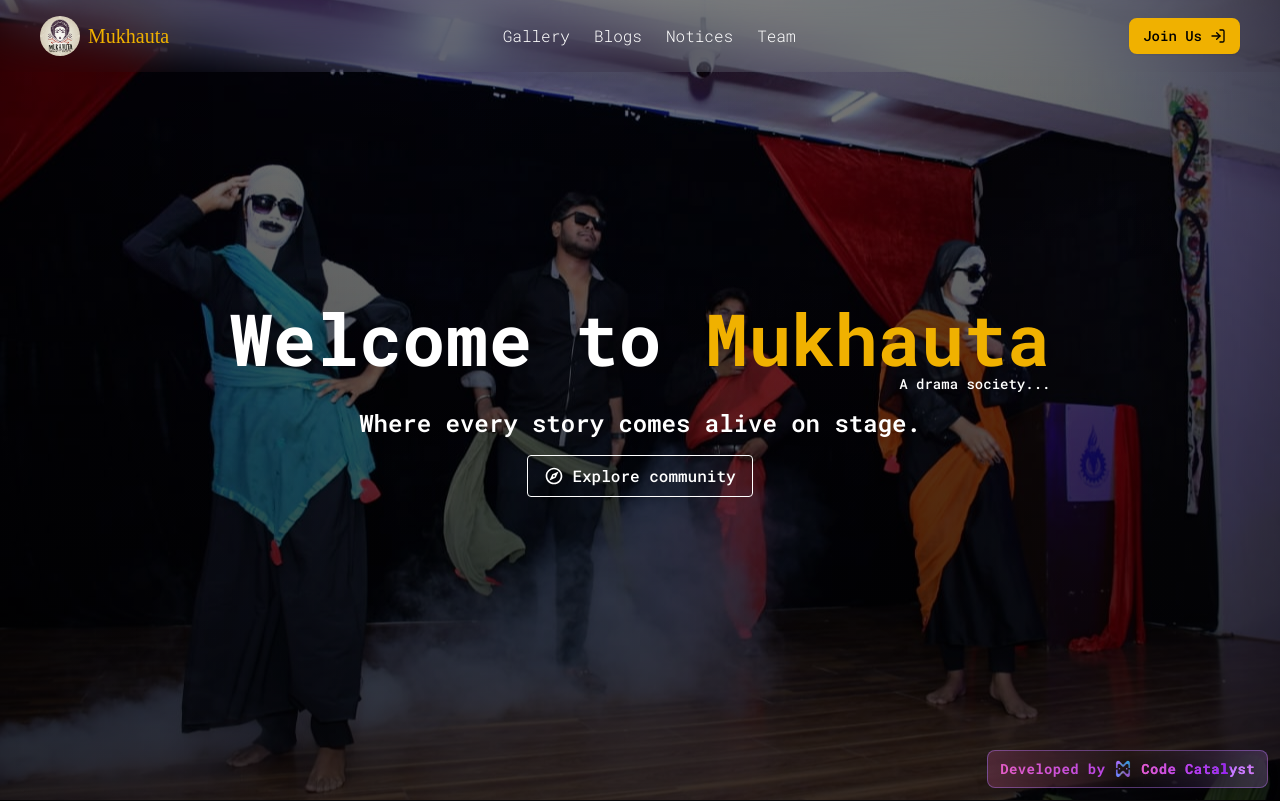
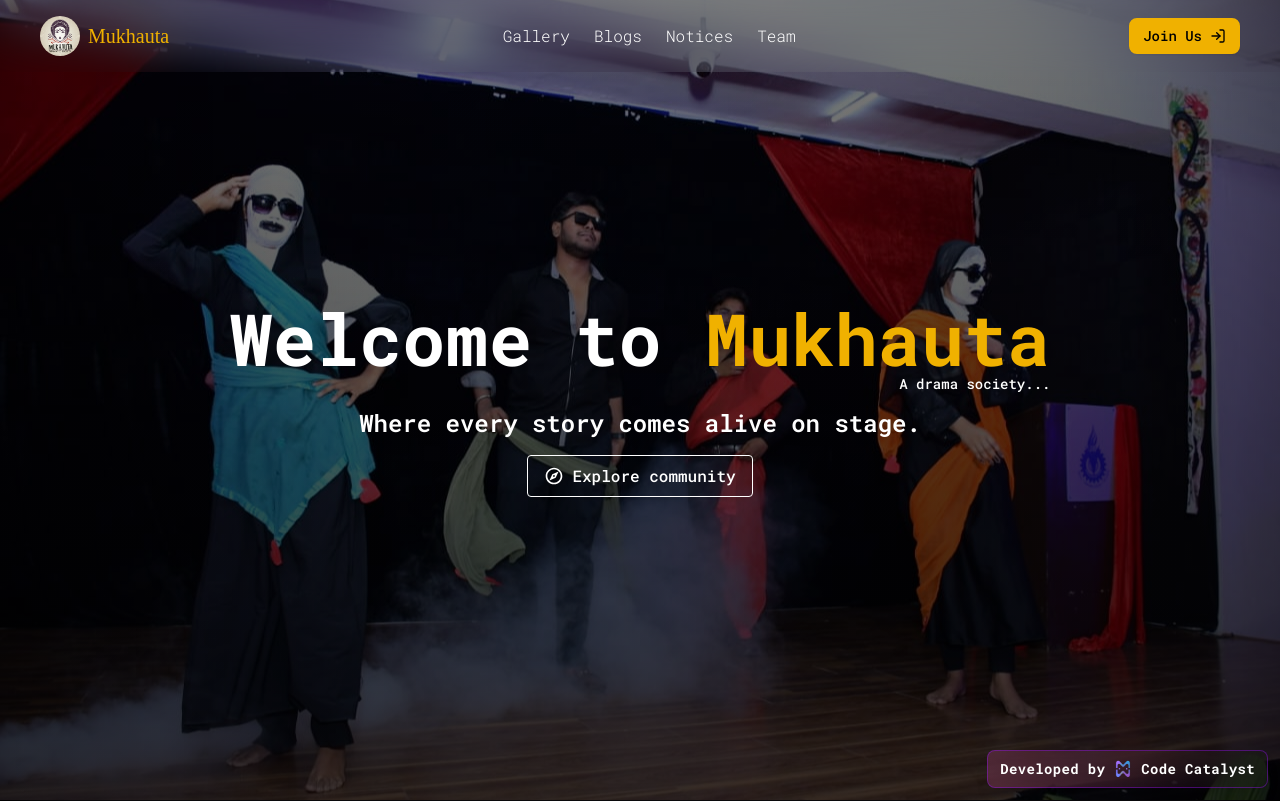
Before and after one commit to PrashantScripter/mukhauta, a React (Vite) app in the folder client/: page / in a window 1280 px wide. Shown: the top 801 px of the page. Built offline with nearby package versions, Linux system fonts and the light colour scheme; no server answers; a web font is replaced by a local one.

Commit message:
upadted animation

```diff
--- a/client/src/index.css
+++ b/client/src/index.css
@@ -119,14 +119,14 @@
     font-optical-sizing: auto;
     font-style: normal;
     font-weight: 300;
-    scroll-behavior: smooth
+    scroll-behavior: smooth;
   }
   body {
     @apply bg-background text-foreground;
   }
 }
 
-.logo-style{
+.logo-style {
   font-family: "Edu NSW ACT Cursive", cursive;
 }
 
@@ -135,16 +135,20 @@
   cursor: pointer;
 }
 
-/* 🔥 Gradient Slide Animation (added) */
+/* 🔥 Gradient Slide Animation (continuous) */
 @keyframes gradient-slide {
   0% {
-    background-position: 200% 0;
+    background-position: 0% 50%;
+  }
+  50% {
+    background-position: 100% 70%;
   }
   100% {
-    background-position: -200% 0;
+    background-position: 0% 70%;
   }
 }
 
 .animate-gradient-slide {
-  animation: gradient-slide 5s linear infinite;
+  animation: gradient-slide 6s linear infinite;
+  background-size: 200% 100%;
 }
--- a/client/src/pages/Home.jsx
+++ b/client/src/pages/Home.jsx
@@ -180,32 +180,37 @@ const Home = () => {
 
       <ContactSection />
 
-    <div className="fixed bottom-3 right-3">
+<div className="fixed bottom-3 right-3">
   <a
     href="https://code-catalyst.pages.dev/"
     target="_blank"
     rel="noopener noreferrer"
-    className="flex items-center gap-1.5 rounded-md border border-purple-400/40 bg-gradient-to-r from-pink-400/20 via-transparent to-purple-400/20 backdrop-blur-md px-3 py-1.5 shadow-lg hover:shadow-pink-400/40 transition-all duration-300 hover:scale-105 group"
+    className="group relative flex items-center gap-1.5 justify-center
+               bg-gradient-to-r from-pink-400/20 via-transparent to-purple-600/40
+               bg-[length:200%_100%] animate-gradient-slide
+               text-white font-semibold px-3 py-1.5 rounded-md
+               border border-purple-600/40
+               backdrop-blur-md shadow-lg overflow-hidden
+               transition-all duration-500   ease-out transform
+               hover:scale-[1.02] hover:shadow-2xl"
   >
-    <p
-      className="flex items-center gap-1.5 text-[11px] sm:text-sm font-extrabold tracking-wide
-                 bg-gradient-to-r from-purple-400 via-pink-400 to-purple-600
-                 bg-[length:200%_100%] bg-clip-text text-transparent
-                 animate-gradient-slide"
-    >
+    {/* Hover overlay effect */}
+    <div className="absolute inset-0 bg-pink/50 opacity-0 group-hover:opacity-100 transition-opacity duration-500 pointer-events-none"></div>
+
+    <p className="relative z-10 flex items-center gap-1.5 text-[11px] sm:text-sm font-extrabold tracking-wide">
       Developed by
       <img
         className="w-5 h-5 sm:w-6 sm:h-6 cursor-pointer transition-transform duration-500 group-hover:rotate-360"
         src="./cc_logo_transparent.png"
         alt="Code Catalyst Logo"
       />
-      <span className="flex items-center gap-1.5 text-[11px] sm:text-sm font-extrabold tracking-wide
-                 bg-gradient-to-r from-purple-400 via-pink-400 to-purple-600
-                 bg-[length:200%_100%] bg-clip-text text-transparent
-                 animate-gradient-slide">Code Catalyst</span>
+      <span className="text-[11px] sm:text-sm font-extrabold tracking-wide">
+        Code Catalyst
+      </span>
     </p>
   </a>
 </div>
+
     </div>
   );
 };
```
